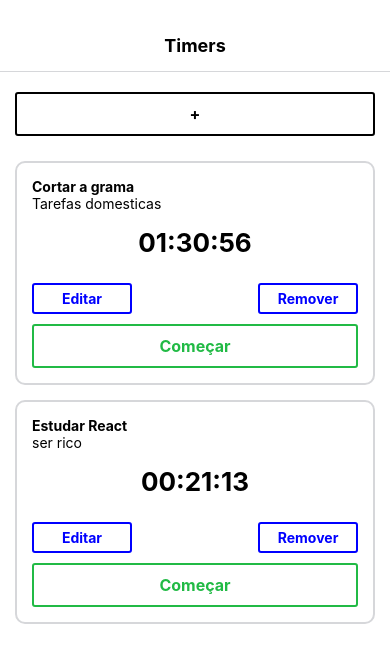
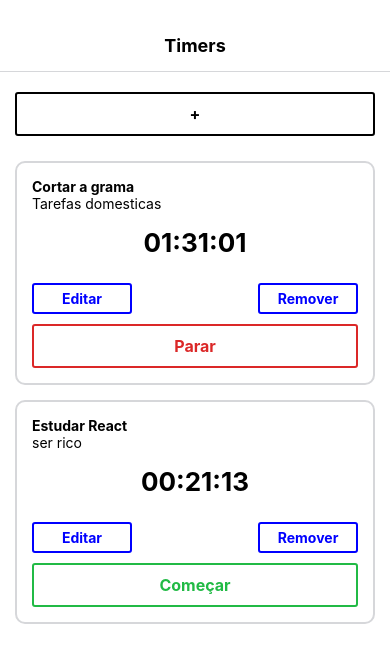
Before and after one commit to belclei/time-tracking, a React Native app: screen / in a window 390 px wide. Shown: the top 662 px of the page. Built offline with nearby package versions, Linux system fonts and the light colour scheme.

Commit message:
Time-tracking entirely funtional"

```diff
--- a/App.js
+++ b/App.js
@@ -1,5 +1,11 @@
 import React from "react";
-import { StyleSheet, Text, View, ScrollView } from "react-native";
+import {
+  StyleSheet,
+  Text,
+  View,
+  ScrollView,
+  KeyboardAvoidingView
+} from "react-native";
 
 import { newTimer } from "./utils/TimerUtils";
 import EditableTimer from "./components/EditableTimer";
@@ -14,14 +20,14 @@ export default class App extends React.Component {
         project: "Tarefas domesticas",
         id: uuidv4(),
         elapsed: 5456099,
-        isRunninng: true
+        isRunning: true
       },
       {
         title: "Estudar React",
         project: "ser rico",
         id: uuidv4(),
         elapsed: 1273998,
-        isRunninng: false
+        isRunning: false
       }
     ]
   };
@@ -58,6 +64,48 @@ export default class App extends React.Component {
     });
   };
 
+  toggleTimer = timerId => {
+    this.setState(prevState => {
+      const { timers } = prevState;
+      return {
+        timers: timers.map(timer => {
+          const { id, isRunning } = timer;
+
+          if (id === timerId) {
+            return {
+              ...timer,
+              isRunning: !isRunning
+            };
+          }
+          return timer;
+        })
+      };
+    });
+  };
+
+  componentDidMount() {
+    const TIME_INTERVAL = 1000;
+
+    this.intervalId = setInterval(() => {
+      const { timers } = this.state;
+
+      this.setState({
+        timers: timers.map(timer => {
+          const { elapsed, isRunning } = timer;
+
+          return {
+            ...timer,
+            elapsed: isRunning ? elapsed + TIME_INTERVAL : elapsed
+          };
+        })
+      });
+    }, TIME_INTERVAL);
+  }
+
+  componentWillUnmount() {
+    clearInterval(this.intervalId);
+  }
+
   render() {
     const { timers } = this.state;
     return (
@@ -65,28 +113,35 @@ export default class App extends React.Component {
         <View style={styles.titleContainer}>
           <Text style={styles.title}>Timers</Text>
         </View>
-        <ScrollView style={styles.timerList}>
+        <KeyboardAvoidingView
+          behavior="padding"
+          style={styles.timerListContainer}
+        >
+          <ScrollView contentContainerStyle={styles.timerList}>
             <ToggleableTimerForm onFormSubmit={this.handleCreateFormSubmit} />
-          {timers.map(({ title, project, id, elapsed, isRunninng }) => (
+            {timers.map(({ title, project, id, elapsed, isRunning }) => (
               <EditableTimer
                 key={id}
                 id={id}
                 title={title}
                 project={project}
                 elapsed={elapsed}
-              isRunninng={isRunninng}
+                isRunning={isRunning}
                 onFormSubmit={this.handleFormSubmit}
                 onRemovePress={this.handleRemovePress}
+                onStartPress={this.toggleTimer}
+                onStopPress={this.toggleTimer}
               />
             ))}
           </ScrollView>
+        </KeyboardAvoidingView>
       </View>
     );
   }
 }
 
 const styles = StyleSheet.create({
-  Appcontainer: {
+  appContainer: {
     flex: 1
   },
   titleContainer: {
@@ -102,5 +157,8 @@ const styles = StyleSheet.create({
   },
   timerList: {
     paddingBottom: 15
+  },
+  timerListContainer: {
+    flex: 1
   }
 });
--- a/components/EditableTimer.js
+++ b/components/EditableTimer.js
@@ -38,7 +38,9 @@ export default class EditableTimer extends React.Component {
       project,
       elapsed,
       isRunning,
-      onRemovePress
+      onRemovePress,
+      onStartPress,
+      onStopPress
     } = this.props;
     const { editFormOpen } = this.state;
 
@@ -62,6 +64,8 @@ export default class EditableTimer extends React.Component {
         isRunning={isRunning}
         onEditPress={this.handleEditPress}
         onRemovePress={onRemovePress}
+        onStartPress={onStartPress}
+        onStopPress={onStopPress}
       />
     );
   }
--- a/components/Timer.js
+++ b/components/Timer.js
@@ -10,6 +10,37 @@ export default class Timer extends React.Component {
 
     onRemovePress(id);
   };
+  handleStartPress = () => {
+    const { id, onStartPress } = this.props;
+
+    onStartPress(id);
+  };
+  handleStopPress = () => {
+    const { id, onStopPress } = this.props;
+
+    onStopPress(id);
+  };
+  renderActionButton() {
+    const { isRunning } = this.props;
+
+    if (isRunning) {
+      return (
+        <TimerButton
+          color="#DB2828"
+          title="Parar"
+          onPress={this.handleStopPress}
+        />
+      );
+    }
+
+    return (
+      <TimerButton
+        color="#21BA45"
+        title="Começar"
+        onPress={this.handleStartPress}
+      />
+    );
+  }
   render() {
     const { title, project, elapsed, onEditPress } = this.props;
     const elapsedString = millisecondsToHuman(elapsed);
@@ -33,7 +64,7 @@ export default class Timer extends React.Component {
             onPress={this.handleRemovePress}
           />
         </View>
-        <TimerButton color="#21BA45" title="Começar" />
+        {this.renderActionButton()}
       </View>
     );
   }
```
Lines whose indentation alone changed are shown as unchanged.
